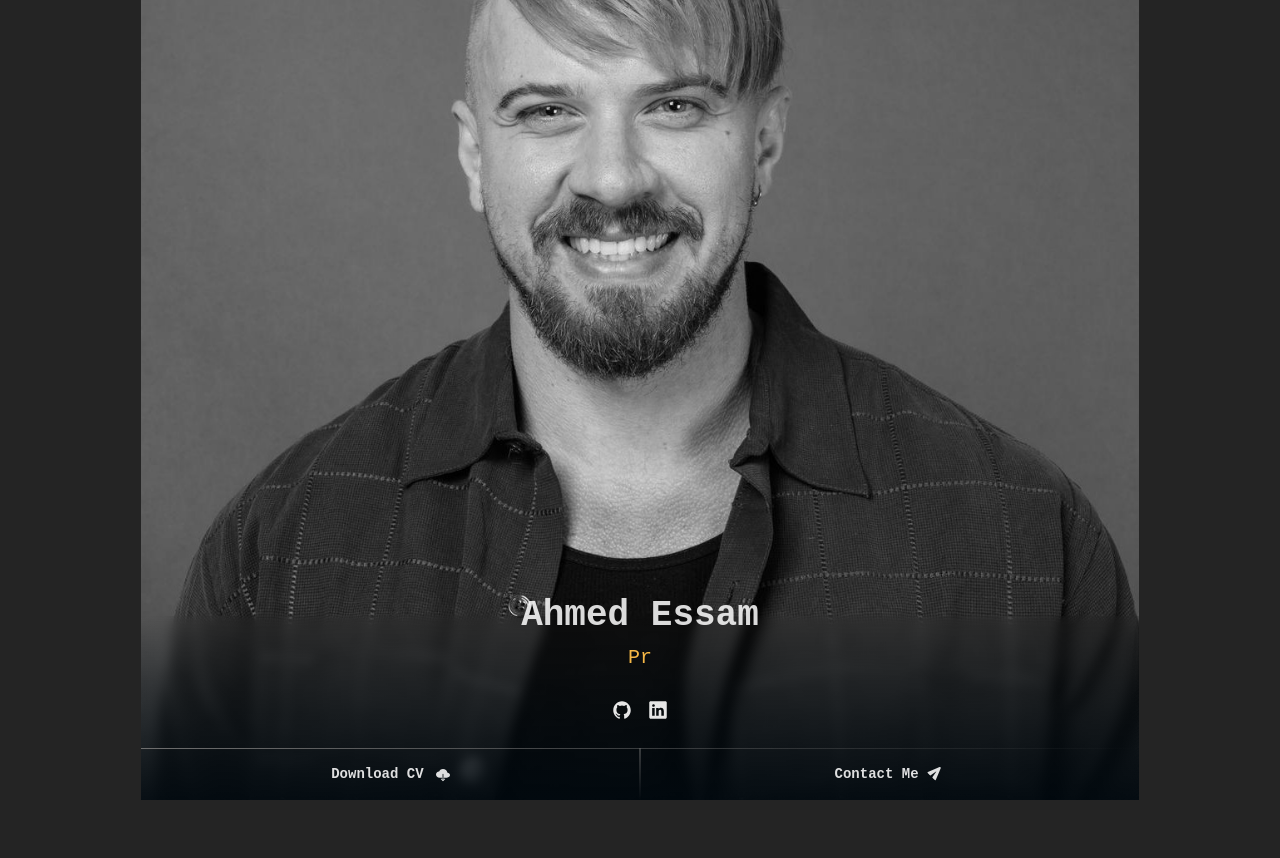
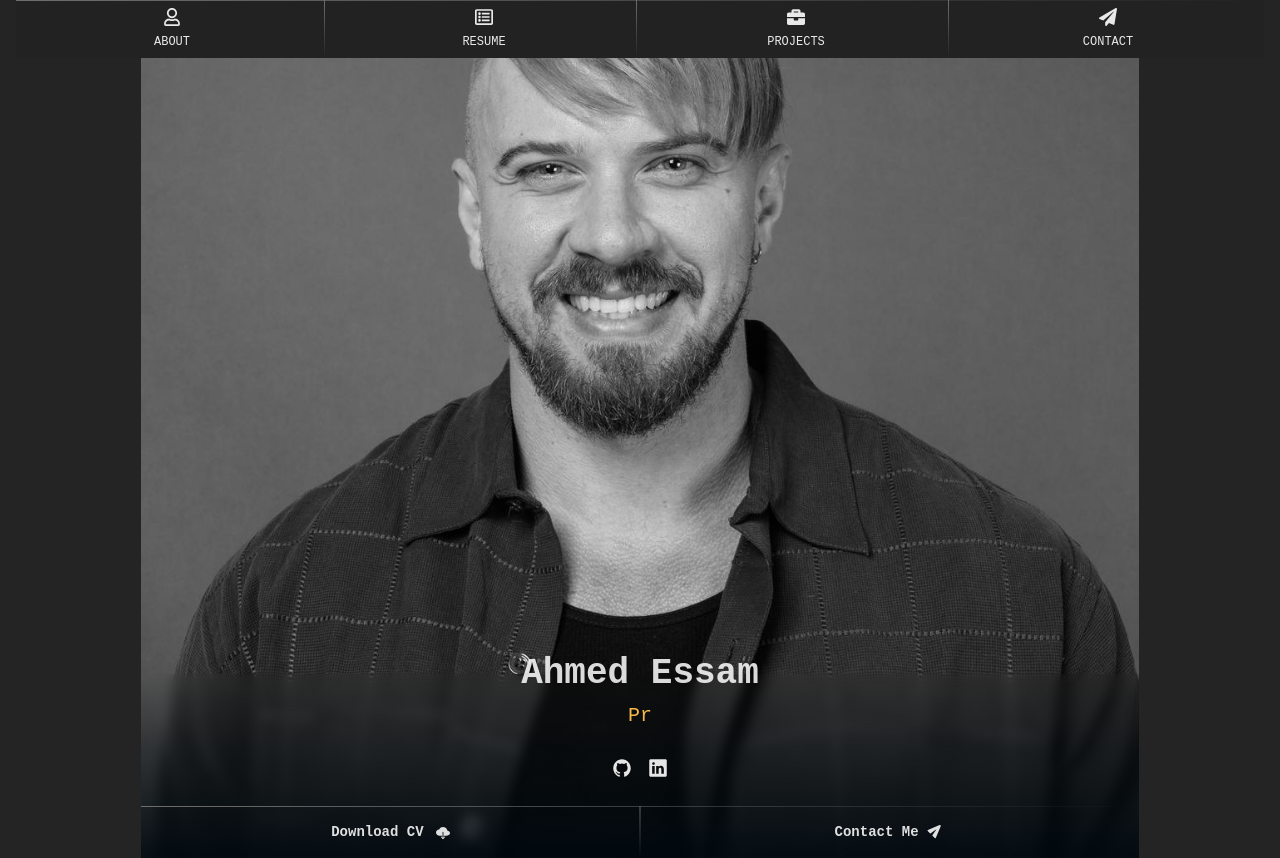
Before and after one commit to aehamdy/my-portfolio, a React (Vite) app: page / in a window 1280 px wide. Before the commit the page ends 800 px from the top, so only its background shows below. Built offline with nearby package versions, Linux system fonts and the light colour scheme; a web font is replaced by a local one.

Commit message:
feat: Create Navbar and adjusted its both themes styles

```diff
--- a/src/components/Header.jsx
+++ b/src/components/Header.jsx
@@ -1,5 +1,11 @@
+import Navbar from "./Navbar";
+
 function Header() {
-  return <header></header>;
+  return (
+    <header className="bg-section-light dark:bg-section-dark">
+      <Navbar />
+    </header>
+  );
 }
 
 export default Header;
--- /dev/null
+++ b/src/components/Navbar.jsx
@@ -0,0 +1,36 @@
+import { navItems } from "../data/navbar";
+
+function Navbar() {
+  return (
+    <nav
+      className={`relative text-dark-gray dark:text-white-90 ${`before:absolute before:start-0 before:top-0 before:w-full before:h-[1px] before:bg-custom-gradient-to-r`}`}
+    >
+      <ul className="flex mx-auto">
+        {navItems.map((item, i) => (
+          <li
+            key={i}
+            className={`relative w-full ${
+              i != 0
+                ? `before:absolute before:-left-1 before:top-0 before:h-full before:w-[1px] before:bg-[length:2px_100%] before:bg-custom-gradient-to-b`
+                : ""
+            }`}
+          >
+            <a
+              href={`#${item.value}`}
+              className="group flex flex-col items-center gap-2 p-2"
+            >
+              <span className="text-lg group-hover:text-accent duration-short">
+                {item.icon}
+              </span>
+              <span className="text-xs group-hover:text-accent duration-short">
+                {item.value.toUpperCase()}
+              </span>
+            </a>
+          </li>
+        ))}
+      </ul>
+    </nav>
+  );
+}
+
+export default Navbar;
```
